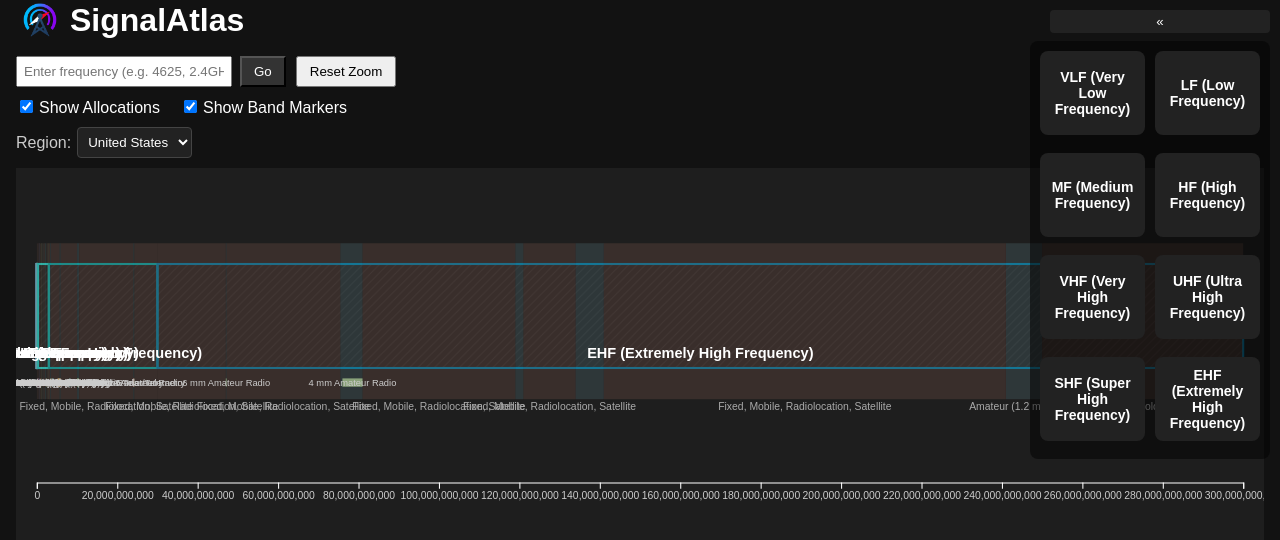
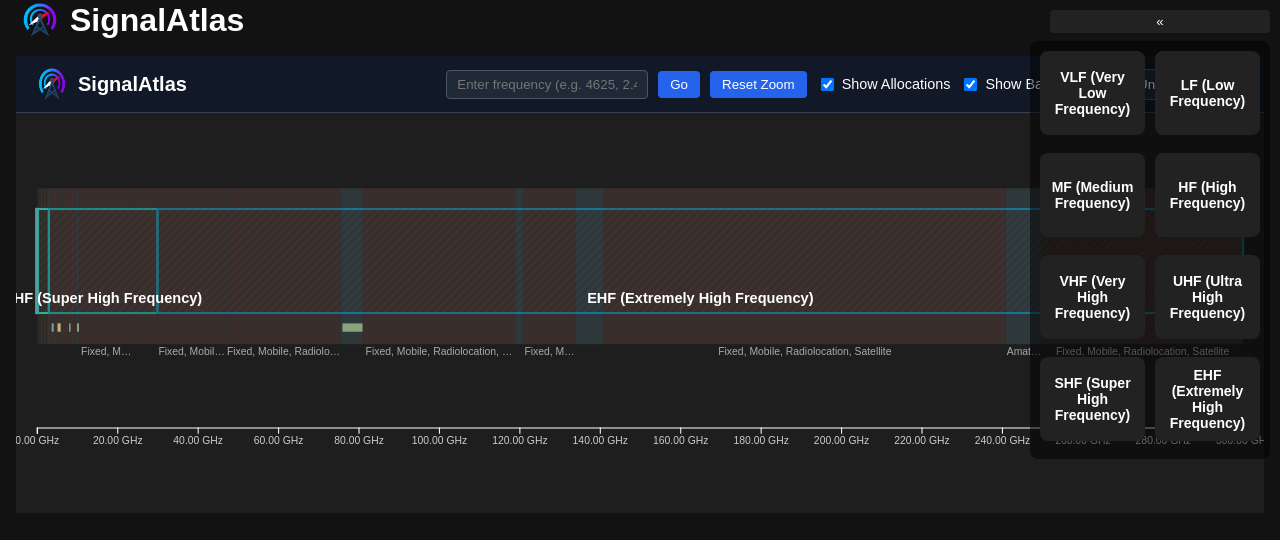
Before and after one commit to Imagineer7/SignalAtlas, a React (Create React App) app: page / in a window 1280 px wide. Shown: the top 540 px of the page. Built offline with nearby package versions, Linux system fonts and the light colour scheme.

Commit message:
Added label truncation

```diff
--- a/src/App.js
+++ b/src/App.js
@@ -1,5 +1,6 @@
 import React from 'react';
 import SpectrumView from './components/SpectrumView';
+import Topbar from './components/Topbar';
 
 function App() {
   return (
--- a/src/components/SpectrumView.js
+++ b/src/components/SpectrumView.js
@@ -8,6 +8,26 @@ import allocationsUS from '../data/allocations-us.json';
 import allocationsEU from '../data/allocations-eu.json';
 import allocationsAPAC from '../data/allocations-apac.json';
 import '../styles.css';
+import Topbar from './Topbar';
+
+function getTruncatedLabel(label, pixelWidth) {
+  if (pixelWidth < 30) return label.slice(0, 5) + '…';
+  if (pixelWidth < 50) return label.slice(0, 10) + '…';
+  return label;
+}
+
+function truncateToFit(textElem, fullLabel, maxWidthPx) {
+  const textNode = d3.select(textElem);
+  textNode.text(fullLabel);
+
+  if (textNode.node().getComputedTextLength() <= maxWidthPx) return;
+
+  let truncated = fullLabel;
+  while (truncated.length > 1 && textNode.node().getComputedTextLength() > maxWidthPx) {
+    truncated = truncated.slice(0, -1);
+    textNode.text(truncated + "…");
+  }
+}
 
 const SpectrumView = () => {
   const ref = useRef();
@@ -21,6 +41,7 @@ const SpectrumView = () => {
   const [showSignals, setShowSignals] = useState(true);
   const [region, setRegion] = useState('US');
   const [sidebarOpen, setSidebarOpen] = useState(true);
+  const [freqInput, setFreqInput] = useState('');
 
   const regionMap = {
         US: allocationsUS,
@@ -109,8 +130,9 @@ const SpectrumView = () => {
         .attr("text-anchor", "middle")
         .attr("fill", "#aaa")
         .attr("font-size", "10px")
+        .attr("x", -9999) // hide far off-screen
+        .attr("y", -9999)
     .merge(allocLabels)
-          // (we’ll set x/y & opacity via styleAllocLabels)
       .text(d => d.label);
 
       // Collision‐avoidant positioning for allocation labels
@@ -143,6 +165,11 @@ const SpectrumView = () => {
             .attr("x", cx)
             .attr("y", baseY + lane * lineH)
             .style("opacity", 1);
+
+            if (widthPx < 10) {
+              return d3.select(this).style("opacity", 0);
+            }
+            truncateToFit(this, d.label, widthPx);
           });
       }
 
@@ -210,7 +237,10 @@ const SpectrumView = () => {
       .attr("text-anchor", "middle")
       .attr("fill", "#ccc")
       .attr("font-size", "9px")
-      .text(d => d.label);
+      .each(function(d) {
+        const widthPx = x(d.end) - x(d.start);
+        truncateToFit(this, d.label, widthPx);
+      });
 
     const marker = markerLayer.append("line")
       .attr("y1", 30)
@@ -270,6 +300,10 @@ const SpectrumView = () => {
 
         signalGroup.selectAll("text")
           .attr("x", d => (zx(d.start) + zx(d.end)) / 2)
+          .each(function(d) {
+            const widthPx = zx(d.end) - zx(d.start);
+            truncateToFit(this, d.label, widthPx);
+          })
           .style("opacity", d => {
             const width = zx(d.end) - zx(d.start);
             return showSignals && width > 40 ? 1 : 0;
@@ -302,6 +336,10 @@ const SpectrumView = () => {
 
     svg.call(zoom);
     zoomRef.current = zoom;
+    setTimeout(() => {
+      svg.call(zoom.transform, d3.zoomIdentity);
+    }, 0);
+
   }, [showAllocations, showSignals, allocations]);
 
   const resetZoom = () => {
@@ -365,68 +403,39 @@ const SpectrumView = () => {
   };
 
   return (
-    <div className="spectrum-view-container" style={{ backgroundColor: '#121212', padding: '1rem', minHeight: '100vh', color: 'white' }}>
+    <div
+      className="spectrum-view-container"
+      style={{ backgroundColor: '#121212', padding: '1rem', minHeight: '100vh', color: 'white' }}
+    >
+      {/* ⬆️ Topbar with all controls */}
+      <Topbar
+        frequency={freqInput}
+        onFrequencyChange={setFreqInput}
+        onGo={() => {
+          const fakeEvent = {
+            preventDefault: () => {},
+            target: {
+              elements: {
+                freq: { value: freqInput },
+              },
+            },
+          };
+          goToFrequency(fakeEvent);
+        }}
+        onReset={resetZoom}
+        showAllocations={showAllocations}
+        setShowAllocations={setShowAllocations}
+        showBands={showSignals}
+        setShowBands={setShowSignals}
+        region={region === 'US' ? 'United States' : region === 'EU' ? 'Europe' : region}
+        setRegion={(r) => setRegion(r === 'United States' ? 'US' : r === 'Europe' ? 'EU' : r)}
+      />
 
-      {/* Frequency jump form */}
-      <form onSubmit={goToFrequency} style={{ marginBottom: '10px' }}>
-        <input
-          type="text"
-          name="freq"
-          placeholder="Enter frequency (e.g. 4625, 2.4GHz)"
-          style={{ padding: '6px', marginRight: '8px', width: '200px' }}
-        />
-        <button type="submit" style={{ padding: '6px 12px', background: '#333', color: 'white' }}>Go</button>
-        <button type="button" onClick={resetZoom} style={{ marginLeft: '10px', padding: '6px 12px' }}>Reset Zoom</button>
-      </form>
-
-      {/* Show/hide toggles */}
-      <div style={{ marginBottom: '10px' }}>
-        <label style={{ marginRight: '20px' }}>
-          <input
-            type="checkbox"
-            checked={showAllocations}
-            onChange={() => setShowAllocations(!showAllocations)}
-            style={{ marginRight: '6px' }}
-          />
-          Show Allocations
-        </label>
-        <label>
-          <input
-            type="checkbox"
-            checked={showSignals}
-            onChange={() => setShowSignals(!showSignals)}
-            style={{ marginRight: '6px' }}
-          />
-          Show Band Markers
-        </label>
-      </div>
-
-      {/* Region selector */}
-      <div className="region-selector" style={{ marginBottom: '10px' }}>
-        <label htmlFor="region-select" style={{ marginRight: '6px', color: '#ccc' }}>Region:</label>
-        <select
-          id="region-select"
-          value={region}
-          onChange={e => setRegion(e.target.value)}
-          style={{
-            padding: '6px',
-            background: '#222',
-            color: 'white',
-            border: '1px solid #444',
-            borderRadius: '4px'
-          }}
-        >
-          <option value="US">United States</option>
-          <option value="EU">Europe</option>
-          {/* add more as needed */}
-        </select>
-      </div>
-
-      {/* Collapsible sidebar */}
+      {/* ⬅️ Collapsible sidebar with band jump buttons */}
       <div className={`band-sidebar ${sidebarOpen ? 'open' : 'closed'}`}>
         <button
           className="sidebar-toggle"
-          onClick={() => setSidebarOpen(o => !o)}
+          onClick={() => setSidebarOpen((o) => !o)}
           aria-label={sidebarOpen ? 'Collapse sidebar' : 'Open sidebar'}
           style={{
             background: '#222',
@@ -435,7 +444,7 @@ const SpectrumView = () => {
             padding: '4px 8px',
             borderRadius: '4px',
             cursor: 'pointer',
-            marginBottom: '8px'
+            marginBottom: '8px',
           }}
         >
           {sidebarOpen ? '«' : '»'}
@@ -445,11 +454,7 @@ const SpectrumView = () => {
           <div className="buttons-container-wrapper">
             <div className="buttons-container">
               {bands.slice(0, 8).map((band, i) => (
-                <button
-                  key={i}
-                  className="band-button"
-                  onClick={() => zoomToBand(band)}
-                >
+                <button key={i} className="band-button" onClick={() => zoomToBand(band)}>
                   {band.name || band.label}
                 </button>
               ))}
@@ -458,7 +463,7 @@ const SpectrumView = () => {
         )}
       </div>
 
-      {/* The spectrum SVG */}
+      {/* 📊 Spectrum canvas */}
       <svg ref={ref} width="100%" height="400px" />
     </div>
   );
--- /dev/null
+++ b/src/components/Topbar.css
@@ -0,0 +1,72 @@
+.topbar {
+    display: flex;
+    flex-wrap: wrap;
+    justify-content: space-between;
+    align-items: center;
+    background-color: #111827;
+    padding: 12px 20px;
+    border-bottom: 1px solid #374151;
+  }
+
+  .topbar-left {
+    display: flex;
+    align-items: center;
+    gap: 10px;
+  }
+
+  .topbar-logo {
+    width: 32px;
+    height: 32px;
+  }
+
+  .topbar-title {
+    color: white;
+    font-size: 1.25rem;
+    font-weight: 600;
+    margin: 0;
+  }
+
+  .topbar-controls {
+    display: flex;
+    flex-wrap: wrap;
+    align-items: center;
+    gap: 10px;
+  }
+
+  .topbar-input {
+    padding: 6px 10px;
+    background-color: #1f2937;
+    border: 1px solid #4b5563;
+    color: white;
+    border-radius: 4px;
+    min-width: 180px;
+  }
+
+  .topbar-button {
+    padding: 6px 12px;
+    background-color: #2563eb;
+    color: white;
+    border: none;
+    border-radius: 4px;
+    cursor: pointer;
+  }
+
+  .topbar-button:hover {
+    background-color: #1d4ed8;
+  }
+
+  .topbar-checkbox {
+    color: white;
+    font-size: 0.9rem;
+    display: flex;
+    align-items: center;
+    gap: 5px;
+  }
+
+  .topbar-select {
+    padding: 6px 8px;
+    background-color: #1f2937;
+    color: white;
+    border: 1px solid #4b5563;
+    border-radius: 4px;
+  }
--- /dev/null
+++ b/src/components/Topbar.js
@@ -0,0 +1,65 @@
+import React from 'react';
+import './Topbar.css';
+
+function Topbar({
+  frequency,
+  onFrequencyChange,
+  onGo,
+  onReset,
+  showAllocations,
+  setShowAllocations,
+  showBands,
+  setShowBands,
+  region,
+  setRegion
+}) {
+  return (
+    <div className="topbar">
+      <div className="topbar-left">
+        <img src="/favicon.png" alt="SignalAtlas Logo" className="topbar-logo" />
+        <h1 className="topbar-title">SignalAtlas</h1>
+      </div>
+      <div className="topbar-controls">
+        <input
+          type="text"
+          value={frequency}
+          onChange={(e) => onFrequencyChange(e.target.value)}
+          placeholder="Enter frequency (e.g. 4625, 2.4G)"
+          className="topbar-input"
+        />
+        <button className="topbar-button" onClick={onGo}>Go</button>
+        <button className="topbar-button" onClick={onReset}>Reset Zoom</button>
+
+        <label className="topbar-checkbox">
+          <input
+            type="checkbox"
+            checked={showAllocations}
+            onChange={(e) => setShowAllocations(e.target.checked)}
+          />
+          Show Allocations
+        </label>
+
+        <label className="topbar-checkbox">
+          <input
+            type="checkbox"
+            checked={showBands}
+            onChange={(e) => setShowBands(e.target.checked)}
+          />
+          Show Band Markers
+        </label>
+
+        <select
+          className="topbar-select"
+          value={region}
+          onChange={(e) => setRegion(e.target.value)}
+        >
+          <option>United States</option>
+          <option>Europe</option>
+          <option>APAC</option>
+        </select>
+      </div>
+    </div>
+  );
+}
+
+export default Topbar;
```
Lines whose indentation alone changed are shown as unchanged.
